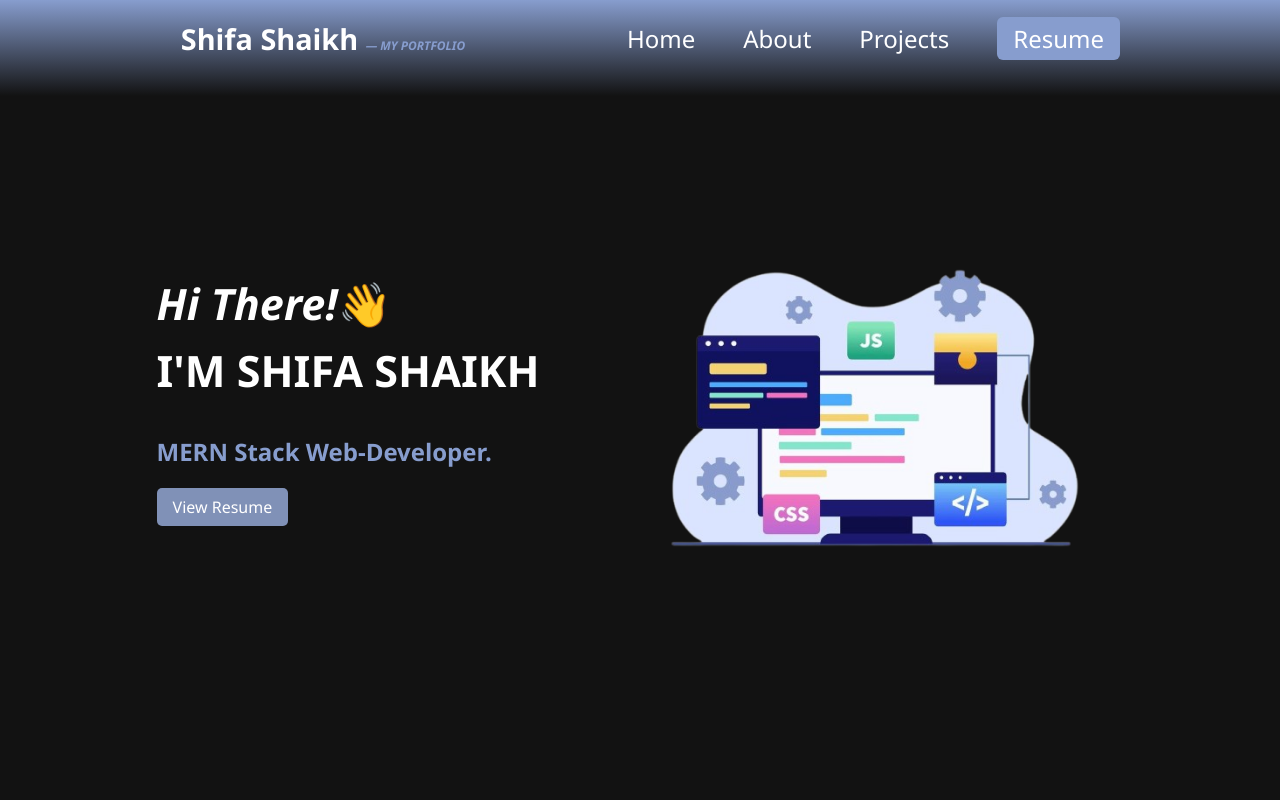
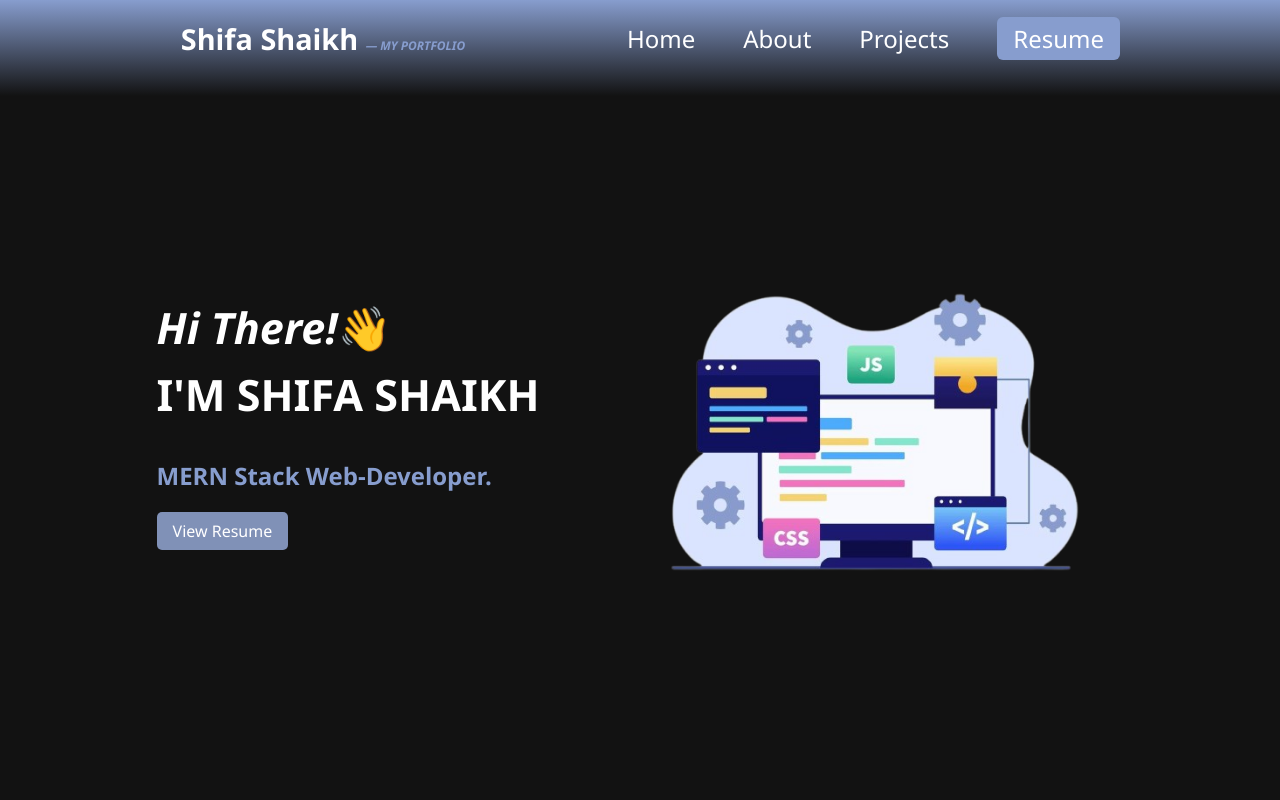
Before and after one commit to shifantasticc/My-Portfolio, a React (Vite) app: page / in a window 1280 px wide. Shown: the top 800 px of the page. Built offline with nearby package versions, Linux system fonts and the light colour scheme.

Commit message:
Updating CSS in Portfolio

```diff
--- a/src/components/Hero.css
+++ b/src/components/Hero.css
@@ -7,7 +7,7 @@
   text-align: left;
   padding: 2rem;
   margin: 3rem;
-  margin-top: -2rem;
+  margin-top: -0.5rem;
   gap: 5rem;
   flex-direction: row;
   flex-wrap: wrap;
```
